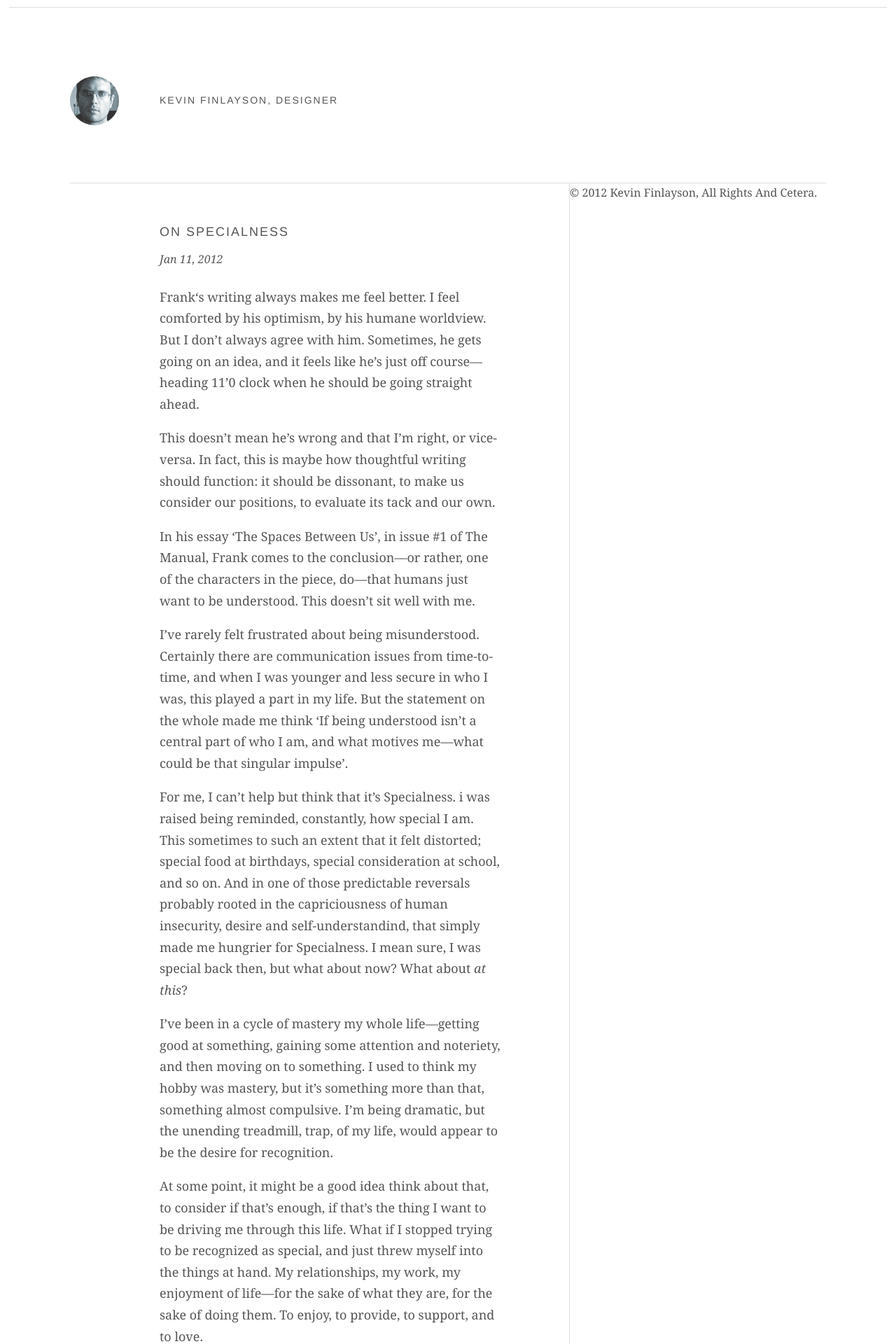
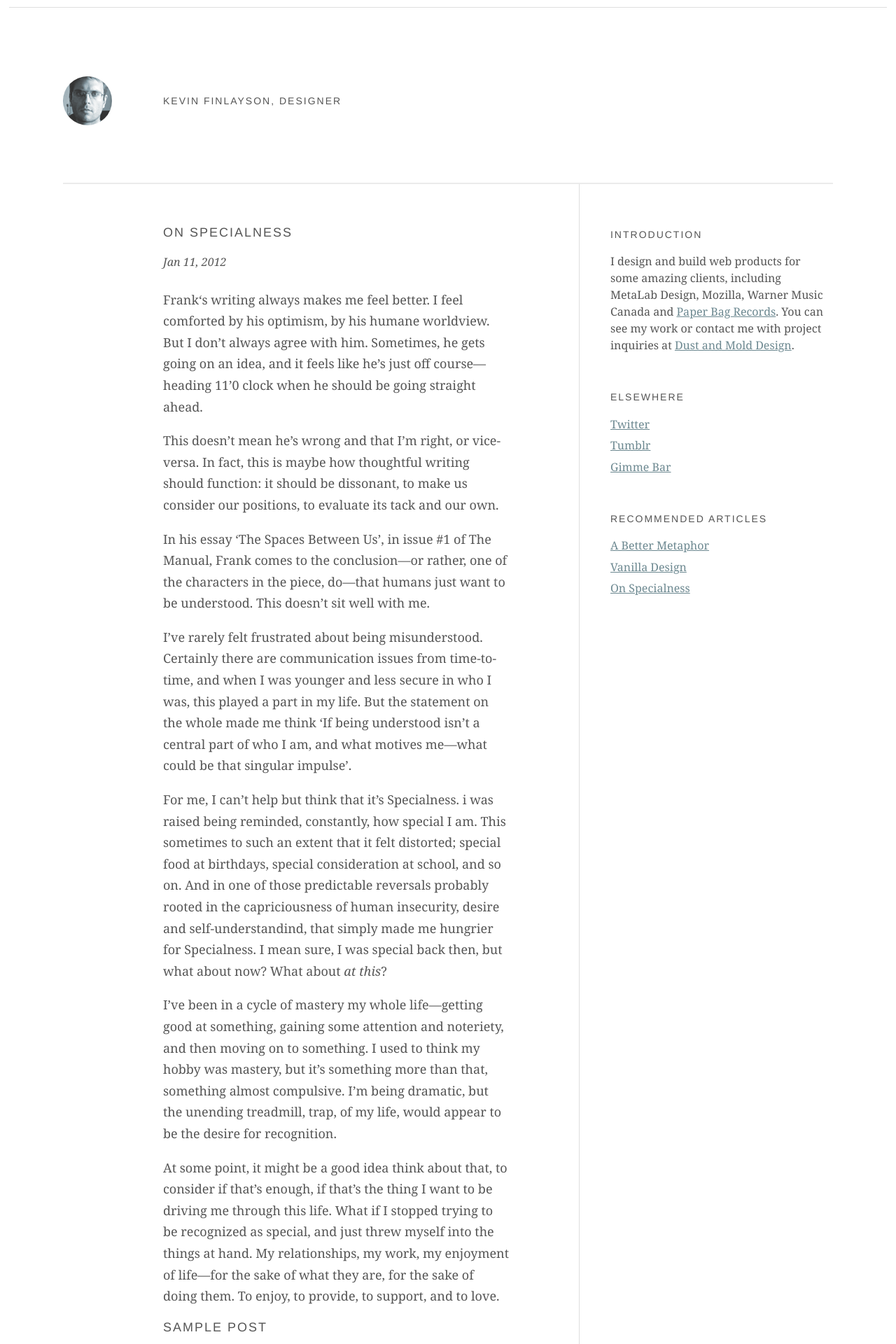
Before and after one commit to kevinfinlayson/kevinfinlayson.com, a Jekyll site: the page built from index.html, in a window 1280 px wide. Shown: the top 1920 px of the page at 70% size. Built offline with Jekyll 4.4.1, drawn with Linux system fonts in a browser that asks for light colours; nearby versions of some CDN libraries.

Commit message:
basic layout

```diff
--- a/_includes/sidebar.html
+++ b/_includes/sidebar.html
@@ -1,13 +1,13 @@
 <aside role="complementary" class="sidebar">
   <section class="introduction">
     <header>
-      <h2>Introduction</h2>
+      <h3>Introduction</h3>
     </header>
     <p>I design and build web products for some amazing clients, including MetaLab Design, Mozilla, Warner Music Canada and <a href="http://paperbagrecords.com" title="Paper Bag Records">Paper Bag Records</a>. You can see my work or contact me with project inquiries at <a href="http://dustandmold.net" title="Dust and Mold Design">Dust and Mold Design</a>.</p>
   </section><!-- end of introduction -->
   <section class="elsewhere">
     <header>
-      <h2>Elsewhere</h2>
+      <h3>Elsewhere</h3>
     </header>
     <ul>
       <li><a href="http://twitter.com/kevinfinlayson" title="Twitter">Twitter</a></li>
@@ -17,7 +17,7 @@
   </section><!-- end of elsewhere -->
   <section class="recommended-articles">
     <header>
-      <h2>Recommended Articles</h2>
+      <h3>Recommended Articles</h3>
     </header>
     <ul>
       <li><a href="/posts/2012-01-14-a-better-metaphor" title="A Better Metaphor">A Better Metaphor</a></li>
--- a/css/screen.css
+++ b/css/screen.css
@@ -18,7 +18,7 @@ time, mark, audio, video {
   vertical-align: baseline;
   background: transparent; }
 
-h1, h2 {
+h1, h2, h3 {
   font-weight: normal;
   font-family: "brandon-grotesque-1", "brandon-grotesque-2", "helvetica neue", arial, sans-serif;
   letter-spacing: 2px;
@@ -60,8 +60,7 @@ body, button, input, select, textarea {
   text-shadow: none; }
 
 a {
-  color: #6c8890;
-  text-decoration: none; }
+  color: #6c8890; }
 
 a:visited {
   color: #6c8890; }
@@ -70,7 +69,11 @@ a:focus {
   outline: thin dotted; }
 
 a:hover, a:active {
-  outline: 0; }
+  outline: 0;
+  color: #555555; }
+
+h1 a, h2 a, h3 a {
+  text-decoration: none; }
 
 b, strong {
   font-weight: 700; }
@@ -89,6 +92,12 @@ sub {
 
 p, ul, ol {
   margin-bottom: 1em; }
+
+ul {
+  list-style: none; }
+
+li {
+  margin-bottom: 0.4em; }
 
 figcaption {
   font-style: italic;
@@ -137,32 +146,25 @@ body {
   margin: 10px auto 0 auto; }
 
 .container {
-  max-width: 1080px;
+  max-width: 1100px;
   width: 100%;
   margin: 0 auto; }
-
-section[role=main] {
-  width: 66%;
-  padding-top: 3.6rem;
-  float: left;
-  border-right: 1px solid #dedede; }
-
-aside[role=complementary] {
-  width: 30%;
-  padding: 3.6rem 0 0 4%;
-  float: left; }
 
 /*
 typography
 */
 h1 {
-  line-height: 4.275rem;
-  font-size: 0.875rem; }
+  line-height: 5em;
+  font-size: 0.875em; }
 
 h2 {
-  margin-bottom: 0.6em; }
+  margin-bottom: 0.75em; }
 
-h2 a {
+h3 {
+  font-size: 0.875em;
+  margin-bottom: 1.25em; }
+
+h2 a, h2 a:visited {
   color: #555; }
 
 /*
@@ -171,10 +173,10 @@ header
 header[role=banner] {
   padding: 6.125rem 0 5.25rem 0;
   height: 4.275rem;
-  border-bottom: 1px solid #dedede; }
+  border-bottom: 2px solid #ebebeb; }
 
 a.logo {
-  padding-left: 8rem;
+  padding-left: 13%;
   height: 4.275rem;
   display: inline-block;
   position: relative;
@@ -201,17 +203,37 @@ a.logo:hover img {
   opacity: 1; }
 
 /*
-Footer
+Sidebar
 */
+aside[role=complementary] {
+  width: 28%;
+  padding: 3.9rem 0 0 4%;
+  float: left;
+  line-height: 1.5; }
+
+aside section {
+  margin-bottom: 3.3rem; }
+
 /*
 Articles
 */
+section[role=main] {
+  width: 45%;
+  padding: 3.6rem 9% 0 13%;
+  float: left;
+  border-right: 1px solid #dedede; }
+
 article {
-  padding: 0 6rem 0 8rem;
   font-size: 112.5%; }
 
 article header {
   margin-bottom: 1.34em; }
+
+/*
+Footer
+*/
+footer[role=contentinfo] {
+  clear: both; }
 
 @media only screen and (min-width: 768px) and (max-width: 960px) {
   /* Style adjustments for viewports 768px and over go here */ }
```
Also changed, not shown: css/screen.scss (+53 -25 lines).
